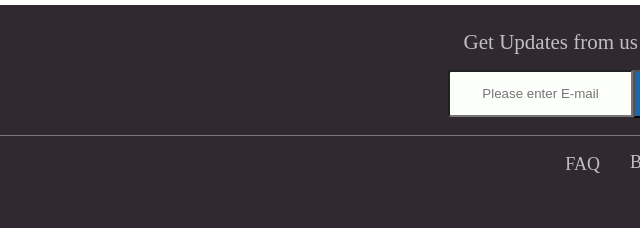
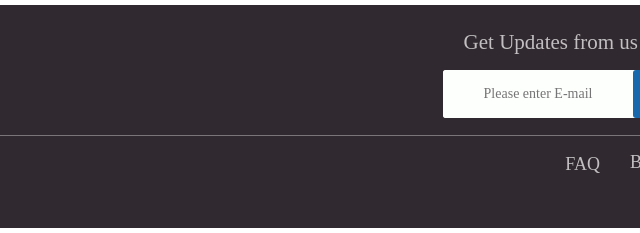
Before and after one commit to AlenaLoik/Crypto, a plain HTML site: page index.html in a window 1280 px wide. Shown: the part 3409-3642 px from the top of the page, 640-1280 px from the left. Drawn offline with Linux system fonts and the light colour scheme.

Commit message:
Fix form

```diff
--- a/style.css
+++ b/style.css
@@ -344,20 +344,35 @@ cursor: pointer;
 }
 .mail-form {
 display: flex;
+background: #FDFFFC;
+border-radius: 3px;
+height: 48px;
 }
+
 .mail-enter {
-height: 41px;
+height: 48px;
+width: 190px;
 background: #FDFFFC;
-border-top-left-radius: 3px;
-border-bottom-left-radius: 3px;
 text-align: center;
+font-family: Avenir;
+font-size: 14px;
+line-height: 16px;
+color: rgba(62, 61, 61, 0.5);
+border-width: 0px;
+border-radius: 3px;
+padding: 0px;
+
 }
 .send-botton {
 width: 80px;
 height: 48px;
 background: #1768AC;
-border-top-right-radius: 3px;
-border-bottom-right-radius: 3px;
+border-radius: 3px;
+border-width: 0px;
+font-family: Avenir;
+font-size: 16px;
+line-height: 19px;
+color: #FFFFFF;
 }
 #last-footer-block{
 display: flex;
```
